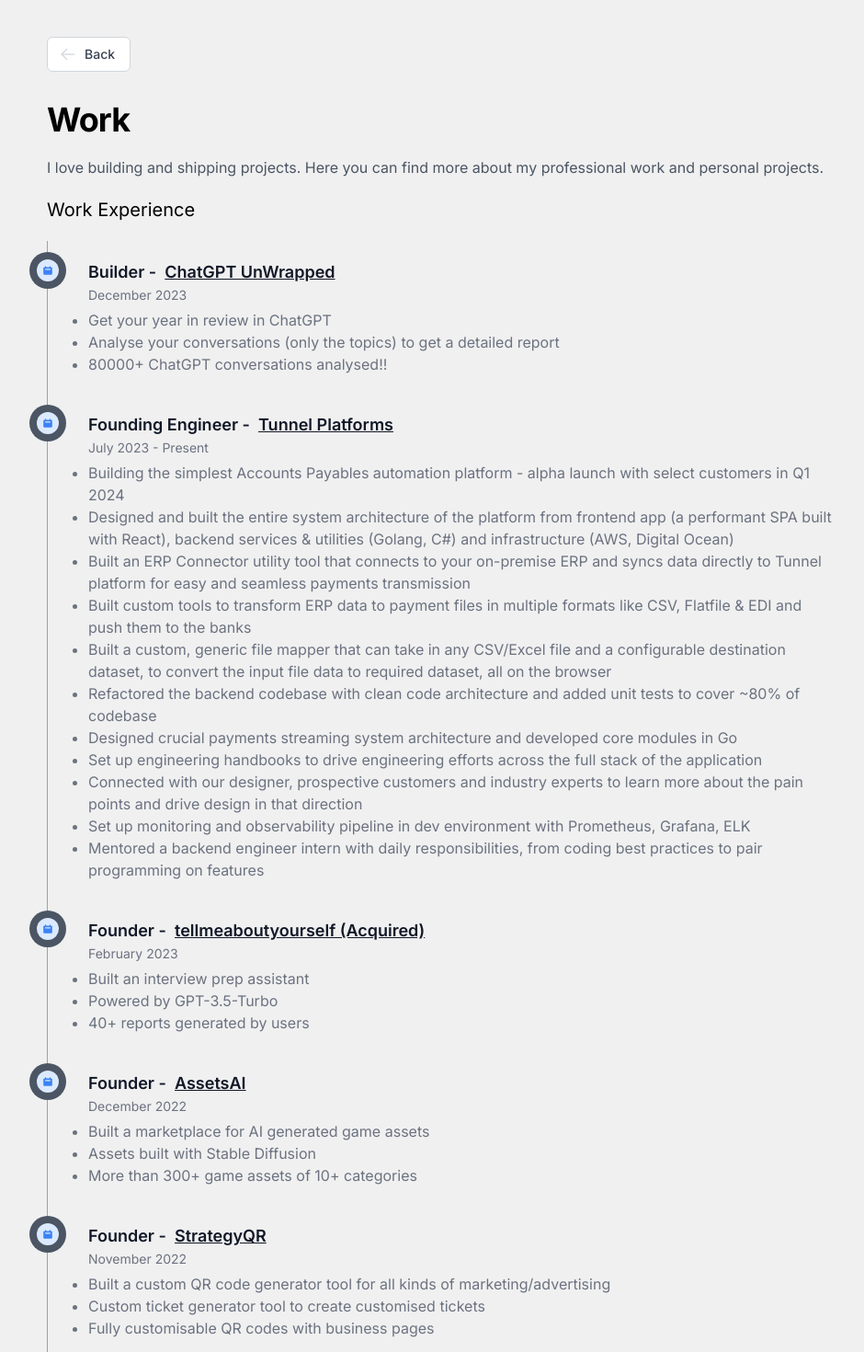
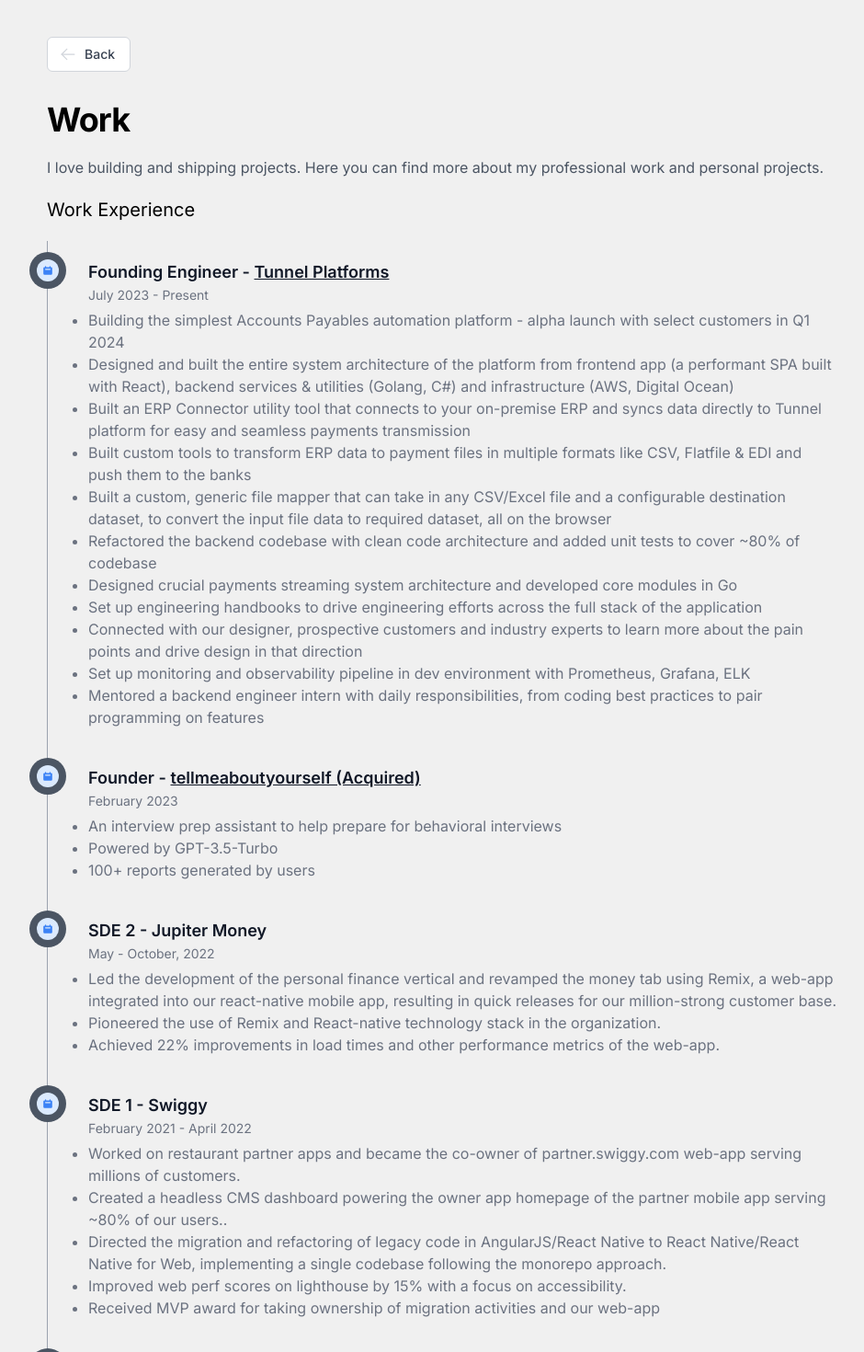
Before and after one commit to ShimantaBhuyan/devkrishnanew, a Next.js app: page /space/work in a window 1280 px wide. Shown: the top 1470 px of the page at 92% size, without its empty margins (149-1089 px from the left). Built offline with nearby package versions, Linux system fonts and the light colour scheme; a web font is replaced by a local one.

Commit message:
feat: update work and links to open in new page

```diff
--- a/components/Spaces.tsx
+++ b/components/Spaces.tsx
@@ -28,6 +28,7 @@
             scroll={false}
             key={page.id}
             className="overflow-hidden flex flex-col rounded-lg shadow-[5px_5px_0px_0px_rgba(109,40,217)] sm:hover:scale-105 sm:hover:shadow-[10px_10px_0px_0px_rgba(109,40,217)] sm:hover:z-10 transition-all ease-in-out relative duration-300 relative"
+            target="_blank"
           >
             <Image
               src={page.superImg}
--- a/components/Work.tsx
+++ b/components/Work.tsx
@@ -12,7 +12,7 @@
       <div className="flex flex-col justify-center gap-5 my-5">
         <h2 className="text-xl text-black">Work Experience</h2>
         <ol className="relative border-l border-gray-400 p-5">
-          <li className="mb-10 ml-6">
+          {/* <li className="mb-10 ml-6">
             <span className="absolute flex items-center justify-center w-6 h-6 bg-blue-100 rounded-full -left-3 ring-8 ring-gray-600">
               <svg
                 aria-hidden="true"
@@ -30,12 +30,10 @@
             </span>
             <h3 className="flex items-center mb-1 text-lg font-semibold text-gray-900">
               Builder - &nbsp;{" "}
-              <Link href="https://chatgptunwrapped.com" className="underline">
+              <Link href="https://chatgptunwrapped.com" className="underline" >
                 ChatGPT UnWrapped
               </Link>{" "}
-              {/* <span className="bg-blue-100 text-blue-800 text-sm font-medium mr-2 px-2.5 py-0.5 rounded dark:bg-blue-900 dark:text-blue-300 ml-3">
-              Latest
-            </span> */}
+
             </h3>
             <time className="block mb-2 text-sm font-normal leading-none text-gray-500">December 2023</time>
             <ul className="mb-4 text-base font-normal text-gray-500 list-disc">
@@ -43,7 +41,7 @@
               <li>Analyse your conversations (only the topics) to get a detailed report</li>
               <li>80000+ ChatGPT conversations analysed!!</li>
             </ul>
-          </li>
+          </li> */}
           <li className="mb-10 ml-6">
             <span className="absolute flex items-center justify-center w-6 h-6 bg-blue-100 rounded-full -left-3 ring-8 ring-gray-600">
               <svg
@@ -60,9 +58,9 @@
                 ></path>
               </svg>
             </span>
-            <h3 className="flex items-center mb-1 text-lg font-semibold text-gray-900">
-              Founding Engineer - &nbsp;{" "}
-              <Link href="https://viatunnel.com" className="underline">
+            <h3 className="items-center mb-1 text-lg font-semibold text-gray-900">
+              Founding Engineer -{" "}
+              <Link href="https://viatunnel.com" className="underline" target="_blank">
                 Tunnel Platforms
               </Link>{" "}
               {/* <span className="bg-blue-100 text-blue-800 text-sm font-medium mr-2 px-2.5 py-0.5 rounded dark:bg-blue-900 dark:text-blue-300 ml-3">
@@ -126,11 +124,12 @@
                 ></path>
               </svg>
             </span>
-            <h3 className="flex items-center mb-1 text-lg font-semibold text-gray-900">
-              Founder - &nbsp;{" "}
+            <h3 className="items-center mb-1 text-lg font-semibold text-gray-900">
+              Founder -{" "}
               <Link
                 href="https://drive.google.com/file/d/1fM4TGBCTc3NSbOEXJYezQTInrJk7s_DA/view?usp=sharing"
                 className="underline"
+                target="_blank"
               >
                 tellmeaboutyourself (Acquired)
               </Link>{" "}
@@ -140,12 +139,12 @@
             </h3>
             <time className="block mb-2 text-sm font-normal leading-none text-gray-500">February 2023</time>
             <ul className="mb-4 text-base font-normal text-gray-500 list-disc">
-              <li>Built an interview prep assistant</li>
+              <li>An interview prep assistant to help prepare for behavioral interviews</li>
               <li>Powered by GPT-3.5-Turbo</li>
-              <li>40+ reports generated by users</li>
+              <li>100+ reports generated by users</li>
             </ul>
           </li>
-          <li className="mb-10 ml-6">
+          {/* <li className="mb-10 ml-6">
             <span className="absolute flex items-center justify-center w-6 h-6 bg-blue-100 rounded-full -left-3 ring-8 ring-gray-600">
               <svg
                 aria-hidden="true"
@@ -161,14 +160,11 @@
                 ></path>
               </svg>
             </span>
-            <h3 className="flex items-center mb-1 text-lg font-semibold text-gray-900">
-              Founder - &nbsp;{" "}
+            <h3 className="items-center mb-1 text-lg font-semibold text-gray-900">
+              Founder -{" "}
               <Link href="https://www.assetsai.art" className="underline">
                 AssetsAI
               </Link>{" "}
-              {/* <span className="bg-blue-100 text-blue-800 text-sm font-medium mr-2 px-2.5 py-0.5 rounded dark:bg-blue-900 dark:text-blue-300 ml-3">
-              Latest
-            </span> */}
             </h3>
             <time className="block mb-2 text-sm font-normal leading-none text-gray-500">December 2022</time>
             <ul className="mb-4 text-base font-normal text-gray-500 list-disc">
@@ -193,14 +189,11 @@
                 ></path>
               </svg>
             </span>
-            <h3 className="flex items-center mb-1 text-lg font-semibold text-gray-900">
-              Founder - &nbsp;{" "}
+            <h3 className="items-center mb-1 text-lg font-semibold text-gray-900">
+              Founder -{" "}
               <Link href="https://www.strategyqr.com" className="underline">
                 StrategyQR
-              </Link>{" "}
-              {/* <span className="bg-blue-100 text-blue-800 text-sm font-medium mr-2 px-2.5 py-0.5 rounded dark:bg-blue-900 dark:text-blue-300 ml-3">
-              Latest
-            </span> */}
+              </Link>{" "}}
             </h3>
             <time className="block mb-2 text-sm font-normal leading-none text-gray-500">November 2022</time>
             <ul className="mb-4 text-base font-normal text-gray-500 list-disc">
@@ -208,7 +201,7 @@
               <li>Custom ticket generator tool to create customised tickets</li>
               <li>Fully customisable QR codes with business pages</li>
             </ul>
-          </li>
+          </li> */}
           <li className="mb-10 ml-6">
             <span className="absolute flex items-center justify-center w-6 h-6 bg-blue-100 rounded-full -left-3 ring-8 ring-gray-600">
               <svg
@@ -225,7 +218,7 @@
                 ></path>
               </svg>
             </span>
-            <h3 className="flex items-center mb-1 text-lg font-semibold text-gray-900">
+            <h3 className="items-center mb-1 text-lg font-semibold text-gray-900">
               SDE 2 - Jupiter Money{" "}
               {/* <span className="bg-blue-100 text-blue-800 text-sm font-medium mr-2 px-2.5 py-0.5 rounded dark:bg-blue-900 dark:text-blue-300 ml-3">
               Latest
@@ -258,7 +251,7 @@
                 ></path>
               </svg>
             </span>
-            <h3 className="flex items-center mb-1 text-lg font-semibold text-gray-900">
+            <h3 className="items-center mb-1 text-lg font-semibold text-gray-900">
               SDE 1 - Swiggy{" "}
               {/* <span className="bg-blue-100 text-blue-800 text-sm font-medium mr-2 px-2.5 py-0.5 rounded dark:bg-blue-900 dark:text-blue-300 ml-3">
               Latest
@@ -300,7 +293,7 @@
                 ></path>
               </svg>
             </span>
-            <h3 className="flex items-center mb-1 text-lg font-semibold text-gray-900">
+            <h3 className="tems-center mb-1 text-lg font-semibold text-gray-900">
               Associate Software Development Engineer - AVEVA{" "}
               {/* <span className="bg-blue-100 text-blue-800 text-sm font-medium mr-2 px-2.5 py-0.5 rounded dark:bg-blue-900 dark:text-blue-300 ml-3">
               Latest
--- a/data/projects.ts
+++ b/data/projects.ts
@@ -29,7 +29,7 @@
   diagramGenie: {
     id: "diagramGenie",
     to: "/projects/diagramGenie",
-    link: "https://diagram-genie.up.railway.app/",
+    link: "",
     img: "/assets/diagramGenie.png",
     title: "DiagramGenie🔮",
     subheading: "Text to software engineering diagrams",
@@ -85,7 +85,7 @@
   "banjara trip": {
     id: "banjara-trip",
     to: "/projects/banjara-trip",
-    link: "https://banjaratrip.com",
+    link: "",
     img: "/assets/BanjaraTrip.png",
     title: "Banjara Trip Organizer",
     subheading: "Get on curated trips across Northeast India",
--- a/pages/projects/[projectid].tsx
+++ b/pages/projects/[projectid].tsx
@@ -88,7 +88,7 @@
           >
             {title}
           </motion.h2>
-          <Link href={link} className="self-center">
+          <Link href={link} className="self-center" target="_blank">
             <Image
               src={img}
               alt={title}
@@ -112,6 +112,7 @@
             className="mt-5 text-md text-gray-600 space-y-5 *:w-full *:text-pretty *:whitespace-pre-line *:leading-relaxed *:box-border *:px-5"
             dangerouslySetInnerHTML={{ __html: contentHtml }}
           ></motion.div>
+          {link != "" ? (
             <motion.h2
               initial={{ x: 100, opacity: 0 }}
               animate={{ x: 0, opacity: 1 }}
@@ -121,10 +122,11 @@
               className="text-lg text-gray-800 self-center"
             >
               You can check out the project{" "}
-            <Link href={link} className="font-semibold underline">
+              <Link href={link} className="font-semibold underline" target="_blank">
                 here
               </Link>
             </motion.h2>
+          ) : null}
         </div>
       </MotionConfig>
       {/* </div> */}
```
Also changed, not shown: components/Socials.tsx (+5 -5 lines). Lines whose indentation alone changed are shown as unchanged.
